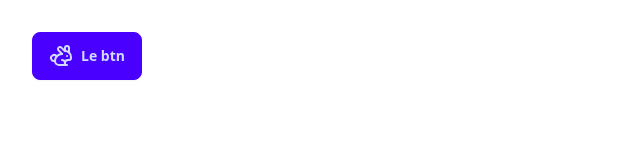
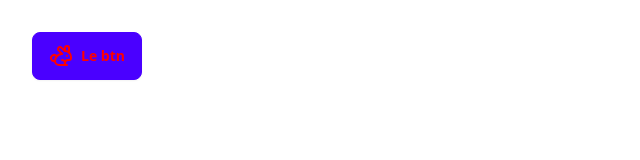
Before and after one commit to chainstrument/rea, a React (Vite) app: page / in a window 1280 px wide. Shown: the top 160 px of the page, without its empty margins (0-640 px from the left). Built offline with nearby package versions, Linux system fonts and the light colour scheme.

Commit message:
add style props

```diff
--- a/src/components/Components.jsx
+++ b/src/components/Components.jsx
@@ -3,7 +3,10 @@ import React from 'react'
 
 function Button (props ){
     console.log(props)
-    return <button className={'btn btn-primary ' + props.className}>{props.children}</button>
+    return <button
+        style={{color:'red'}}
+             className={'btn btn-primary ' + props.className}
+             >{props.children}</button>
 }
 
 export default function Components   ()   {
```
